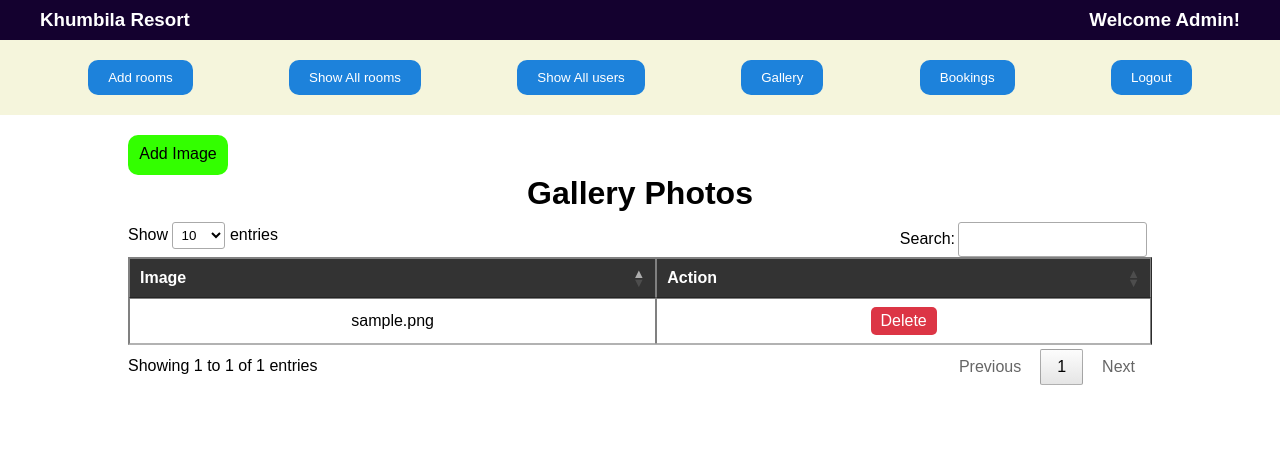
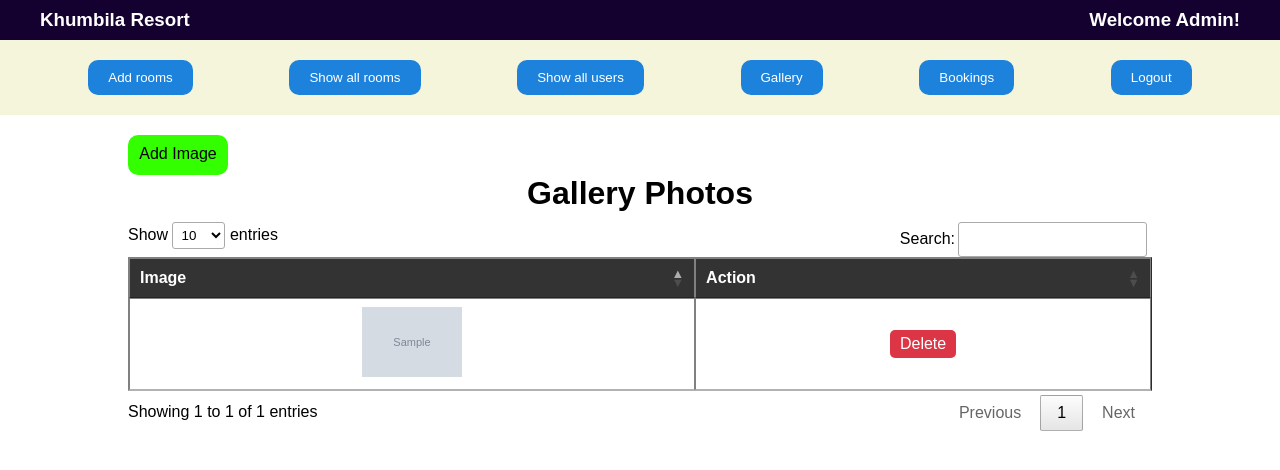
Before and after one commit to binodbarai/RoomBookingMS, a PHP site: page /admin_area/index.php?gallery in a window 1280 px wide. Shown: the top 470 px of the page. Run offline with PHP 8.4, Linux system fonts and the light colour scheme; the visitor is signed in with stand-in values (Sample User, id 1); tables that the repository leaves empty or names only in its code hold one stand-in row (values such as "Sample post"); grey boxes marked "Sample" are stand-in pictures; some libraries are stand-ins or nearby versions.

Commit message:
Some improvements

```diff
--- a/admin_area/addgallery.php
+++ b/admin_area/addgallery.php
@@ -1,7 +1,7 @@
 <?php
 include('../db/connection.php');
 session_start();
-if(!isset($_SESSION['email'])){
+if(!isset($_SESSION['userLoggedIn'])){
     header('location:login.php');
 }
 ?>
--- a/admin_area/addrooms.php
+++ b/admin_area/addrooms.php
@@ -1,7 +1,7 @@
 <?php
 include('../db/connection.php');
 session_start();
-if(!isset($_SESSION['email'])){
+if(!isset($_SESSION['userLoggedIn'])){
     header('location:login.php');
 }
 ?>
--- a/admin_area/css/style.css
+++ b/admin_area/css/style.css
@@ -33,10 +33,12 @@
 }
 header button{
     background-color: #1d82db;
+    color: white;
     padding: 10px 20px;
     border: none;
     margin: 20px;
     border-radius: 10px;
+    cursor: pointer;
 }
 header button:hover{
     background-color: #084f8d;
--- a/admin_area/delete.php
+++ b/admin_area/delete.php
@@ -1,6 +1,6 @@
 <?php
 session_start();
-if(!isset($_SESSION['email'])){
+if(!isset($_SESSION['userLoggedIn'])){
     header('location:login.php');
 }
 ?>
--- a/admin_area/delete_image.php
+++ b/admin_area/delete_image.php
@@ -2,7 +2,7 @@
 <?php
 include('../db/connection.php');
 session_start();
-if(!isset($_SESSION['email'])){
+if(!isset($_SESSION['userLoggedIn'])){
     header('location:login.php');
 }
 ?>
--- a/admin_area/delete_room.php
+++ b/admin_area/delete_room.php
@@ -2,7 +2,7 @@
 <?php
 include('../db/connection.php');
 session_start();
-if(!isset($_SESSION['email'])){
+if(!isset($_SESSION['userLoggedIn'])){
     header('location:login.php');
 }
 ?>
--- a/admin_area/gallery.php
+++ b/admin_area/gallery.php
@@ -1,6 +1,6 @@
 <?php
 include('../db/connection.php');
-if(!isset($_SESSION['email'])){
+if(!isset($_SESSION['userLoggedIn'])){
     header('location:login.php');
 }
 ?>
@@ -23,7 +23,7 @@
             while($row = mysqli_fetch_assoc($result)){
                 echo '
                 <tr>
-                    <td>'.$row['image'].'</td>
+                    <td><img src="uploadedImages/'.$row['image'].'" width="100"></td>
                     <td>
                         <div class="operation">
                             <a class="delete" href="delete_image.php?deleteid='.$row['id'].'">Delete</a>
--- a/admin_area/index.php
+++ b/admin_area/index.php
@@ -1,7 +1,7 @@
 <?php
 include('../db/connection.php');
 session_start();
-if(!isset($_SESSION['email'])){
+if(!isset($_SESSION['userLoggedIn'])){
     header('location:login.php');
 }
 ?>
@@ -23,12 +23,12 @@
     </nav>
     <header>
         <div class="header-links">
-            <button><a href="addrooms.php" class="nav-link">Add rooms</a></button>
-            <button><a href="index.php?showrooms" class="nav-link">Show All rooms</a></button>
-            <button><a href="index.php?showalluser" class="nav-link">Show All users</a></button>
-            <button><a href="index.php?gallery" class="nav-link">Gallery</a></button>
-            <button><a href="" class="nav-link">Bookings</a></button>
-            <button><a href="logout.php" class="nav-link">Logout</a></button>
+            <a href="addrooms.php" class="nav-link"><button>Add rooms</button></a>
+            <a href="index.php?showrooms" class="nav-link"><button>Show all rooms</button></a>
+            <a href="index.php?showalluser" class="nav-link"><button>Show all users</button></a>
+            <a href="index.php?gallery" class="nav-link"><button>Gallery</button></a>
+            <a href="" class="nav-link"><button>Bookings</button></a>
+            <a href="logout.php" class="nav-link"><button>Logout</button></a>
         </div>
     </header>
     <div class="container">
--- a/admin_area/login.php
+++ b/admin_area/login.php
@@ -1,13 +1,13 @@
 <?php
     include '../db/connection.php';
     session_start();
-        if(isset($_POST['submit'])){
+        if(isset($_POST['userLoggedIn'])){
 
             $email= $_POST['email'];
             $password= $_POST['password'];
 
                 if($password=='admin' && $email== 'admin'){
-                    $_SESSION['email'] = '';
+                    $_SESSION['userLoggedIn'] = '';
                     header('location:index.php');
                 }
                 else{
--- a/admin_area/showallrooms.php
+++ b/admin_area/showallrooms.php
@@ -1,8 +1,7 @@
 
 <?php
 include('../db/connection.php');
-
-if(!isset($_SESSION['email'])){
+if(!isset($_SESSION['userLoggedIn'])){
     header('location:login.php');
 }
 ?>
--- a/admin_area/showalluser.php
+++ b/admin_area/showalluser.php
@@ -1,6 +1,6 @@
 <?php
 include('../db/connection.php');
-if(!isset($_SESSION['email'])){
+if(!isset($_SESSION['userLoggedIn'])){
     header('location:login.php');
 }
 ?>
--- a/admin_area/update.php
+++ b/admin_area/update.php
@@ -1,7 +1,7 @@
 <?php
 include('../db/connection.php');
 session_start();
-if(!isset($_SESSION['email'])){
+if(!isset($_SESSION['userLoggedIn'])){
     header('location:login.php');
 }
 ?>
--- a/admin_area/update_room.php
+++ b/admin_area/update_room.php
@@ -1,7 +1,7 @@
 <?php
 include('../db/connection.php');
 session_start();
-if(!isset($_SESSION['email'])){
+if(!isset($_SESSION['userLoggedIn'])){
     header('location:login.php');
 }
 ?>
--- a/rooms.php
+++ b/rooms.php
@@ -110,7 +110,7 @@
             }?>
         </div>
     </div>
-    <a href="" class="next-page-button">Next Page</a>
+    <a href="" class="next-page-button">Next Page &raquo;</a>
     <!-- footer section -->
     <?php include 'templates/footer.php'?>
 </body>
```
Also changed, not shown: index.php (+9 -10 lines), templates/header.php (+4 -4 lines), 1 other file.
